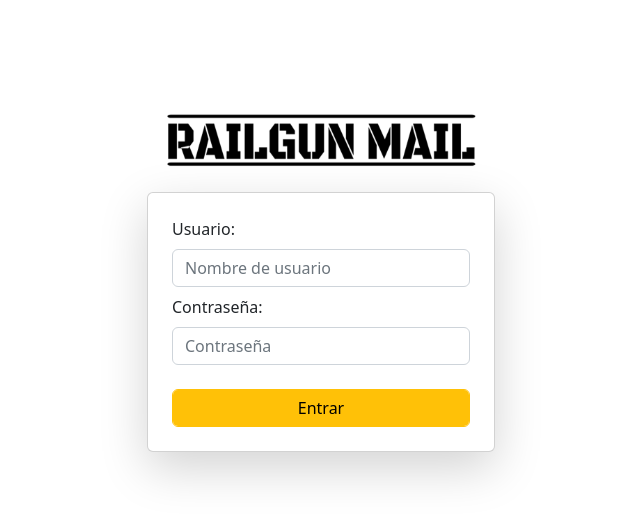
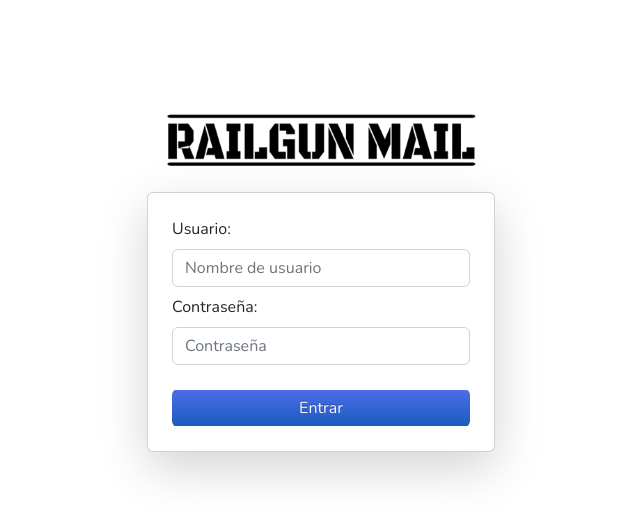
Before and after one commit to spicyarepa-gang/railgunmail, a Flask app: page / in a window 1280 px wide. Shown: the top 520 px of the page, without its empty margins (319-959 px from the left). Run offline with Flask 2, Linux system fonts and the light colour scheme.

Commit message:
color del boton de login

```diff
--- a/static/css/main.css
+++ b/static/css/main.css
@@ -3,8 +3,6 @@
 *{
   font-family: 'Nunito', sans-serif;
 }
-
-
 
 hr{
   padding: 0;
@@ -66,6 +64,23 @@ td:hover{
   z-index: 999;
 }
 
+.btn-sample {
+	color: #FFFFFF;
+	text-shadow: 0 -1px 0 rgba(0, 0, 0, 0.25);
+	background-color: #1B5CBD;
+	*background-color: #1B5CBD;
+	background-image: -moz-linear-gradient(top, #4C6CE8, #1B5CBD);
+	background-image: -webkit-gradient(linear, 0 0, 0 100%, from(#4C6CE8), to(#1B5CBD));
+	background-image: -webkit-linear-gradient(top, #4C6CE8, #1B5CBD);
+	background-image: -o-linear-gradient(top, #4C6CE8, #1B5CBD);
+	background-image: linear-gradient(to bottom, #4C6CE8, #1B5CBD);
+	background-repeat: repeat-x;
+	border-color: #1B5CBD;
+	border-color: rgba(0, 0, 0, 0.1) rgba(0, 0, 0, 0.1) rgba(0, 0, 0, 0.25);
+	filter: progid:DXImageTransform.Microsoft.gradient(startColorstr='#4C6CE8', endColorstr='#1B5CBD', GradientType=0);
+	filter: progid:DXImageTransform.Microsoft.gradient(enabled=false);
+}
+
 @media only screen and (max-width: 768px) {
   .modal{
     width: 90vw;
--- a/templates/base.html
+++ b/templates/base.html
@@ -4,6 +4,7 @@
     <meta charset="utf-8">
     <meta name="viewport" content="width=device-width, initial-scale=1">
     <title>{% block title %}{% endblock %}</title>
+    <link rel="stylesheet" href="../static/css/main.css">
     <link href="https://cdn.jsdelivr.net/npm/bootstrap@5.2.1/dist/css/bootstrap.min.css" rel="stylesheet" integrity="sha384-iYQeCzEYFbKjA/T2uDLTpkwGzCiq6soy8tYaI1GyVh/UjpbCx/TYkiZhlZB6+fzT" crossorigin="anonymous">
   </head>
   <body>
--- a/templates/login/login.html
+++ b/templates/login/login.html
@@ -24,7 +24,7 @@
                         <div class="mt-2"></div>
                         {{ data.passw.label(class="form-label") }}
                         {{ data.passw(class="form-control") }} <br>
-                        {{ data.entrar(class="form-control btn btn-warning") }}
+                        {{ data.entrar(class="btn btn-sample w-100 text-light") }}
                     </div>
                 </div>
             </div>
```
